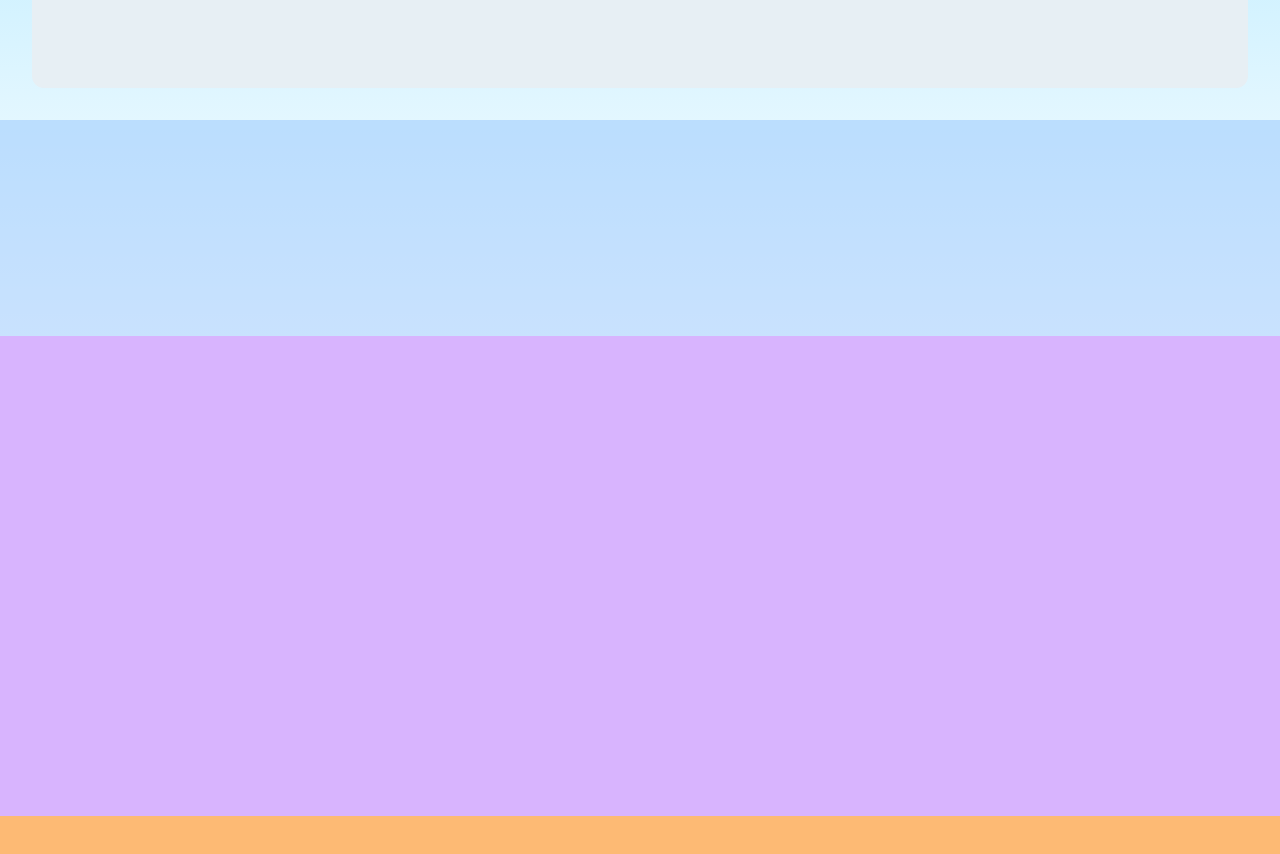
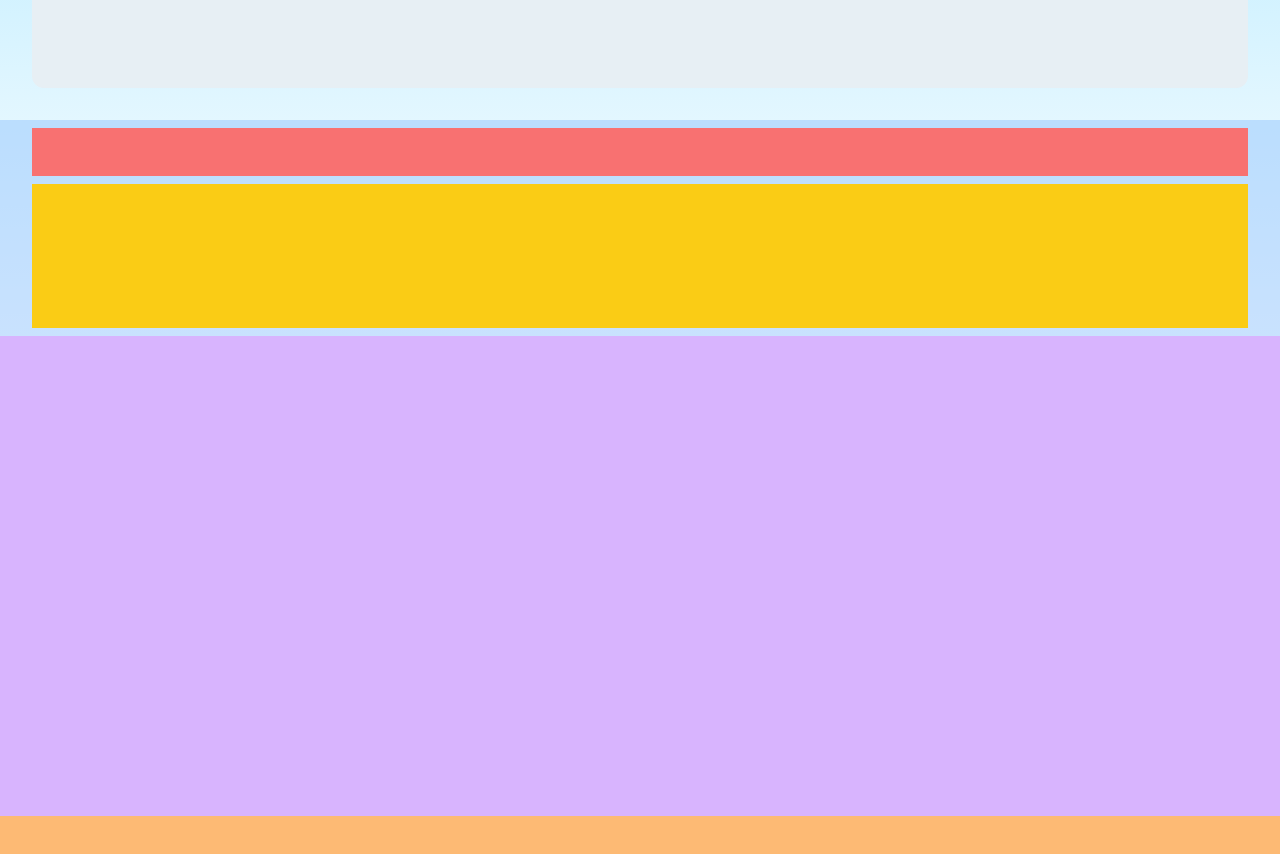
Before and after one commit to TejasBhovad/portfolio, a Next.js app: page / in a window 1280 px wide. Shown: the part 800-1654 px from the top of the page. Built offline with nearby package versions, Linux system fonts and the light colour scheme.

Commit message:
chore: experience section wireframe

```diff
--- a/app/page.jsx
+++ b/app/page.jsx
@@ -143,7 +143,10 @@ const Page = () => {
           <div className="w-full h-2/3 md:h-4/5 p-8 bg-green-400/0">
             <div className="w-full h-full bg-base rounded-xl"></div>
           </div>
-          <div className="w-full h-1/3 md:h-1/5 bg-blue-300/50"></div>
+          <div className="w-full h-1/3 md:h-1/5 bg-blue-300/50 px-8 py-2 flex flex-col gap-2">
+            <section className="w-full h-12 bg-red-400"></section>
+            <section className="w-full flex-grow bg-yellow-400"></section>
+          </div>
         </div>
       </div>
       <div
```
